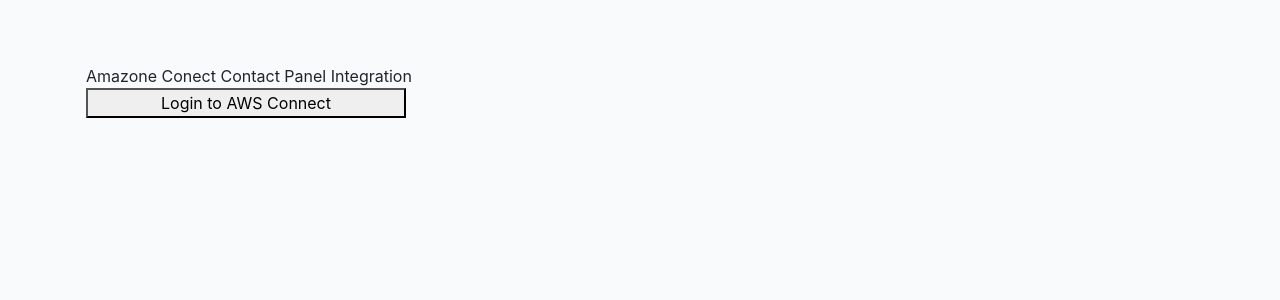
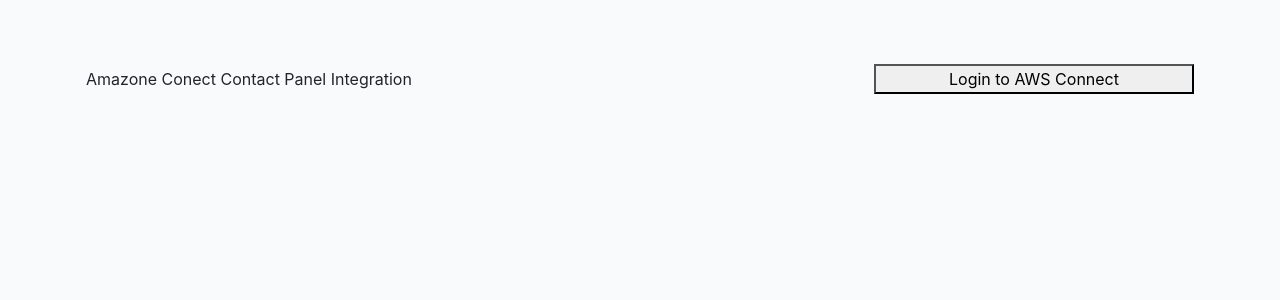
Before and after one commit to mumer271992/users-list, a React (Create React App) app: page /list in a window 1280 px wide. Shown: the top 300 px of the page. Built offline with nearby package versions, Linux system fonts and the light colour scheme; no server answers.

Commit message:
AWS connect config updated

```diff
--- a/src/pages/Users/List/List.js
+++ b/src/pages/Users/List/List.js
@@ -127,10 +127,14 @@
 
   return (
     <div className="container page users-list-page">
-      <div>Amazone Conect Contact Panel Integration</div>
-      <div id="containerDiv" style={{ width: '400px', height: '800px', display: active ? "block" : "none" }} />
-      <button onClick={init} style={{display: active ? "none" : "block", width:320}}>Login to AWS Connect</button>
-      <button onClick={initCall} style={{ display: active ? "block" : "none" }}>Call to Customer</button>
+      <div className="d-flex justify-content-between align-items-center mb-4">
+        <div>Amazone Conect Contact Panel Integration</div>
+        <div>
+          <button onClick={init} style={{display: active ? "none" : "block", width:320}}>Login to AWS Connect</button>
+          <button onClick={initCall} style={{ display: active ? "block" : "none" }}>Call to Customer</button>
+        </div>
+      </div>
+      <div id="containerDiv" style={{ width: '400px', height: '560px', margin: 'auto', display: active ? "block" : "none" }} />
       {/* <div className="d-flex justify-content-between align-items-center mb-4">
         <h3>UsersList</h3>
         <button
```
